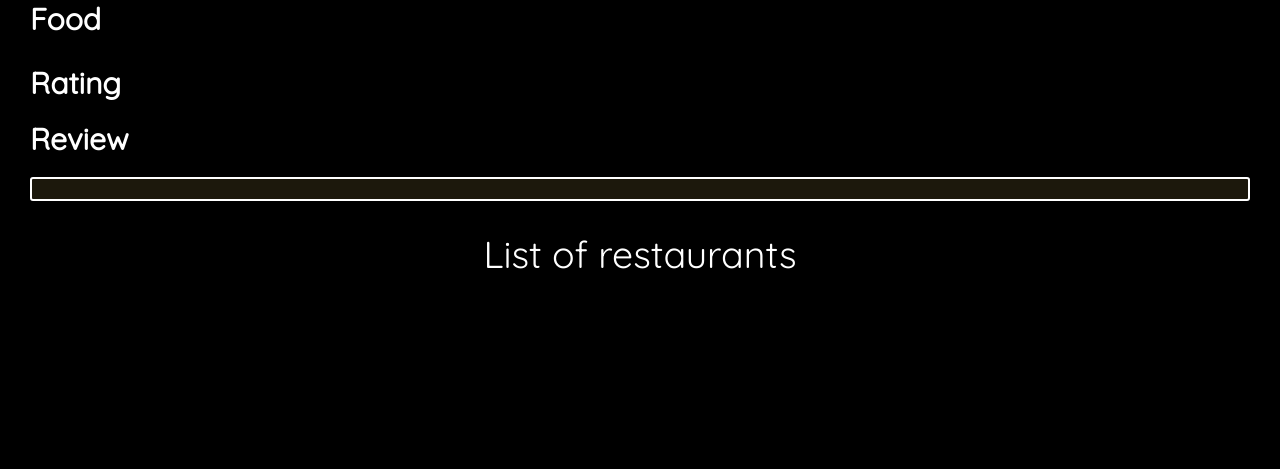
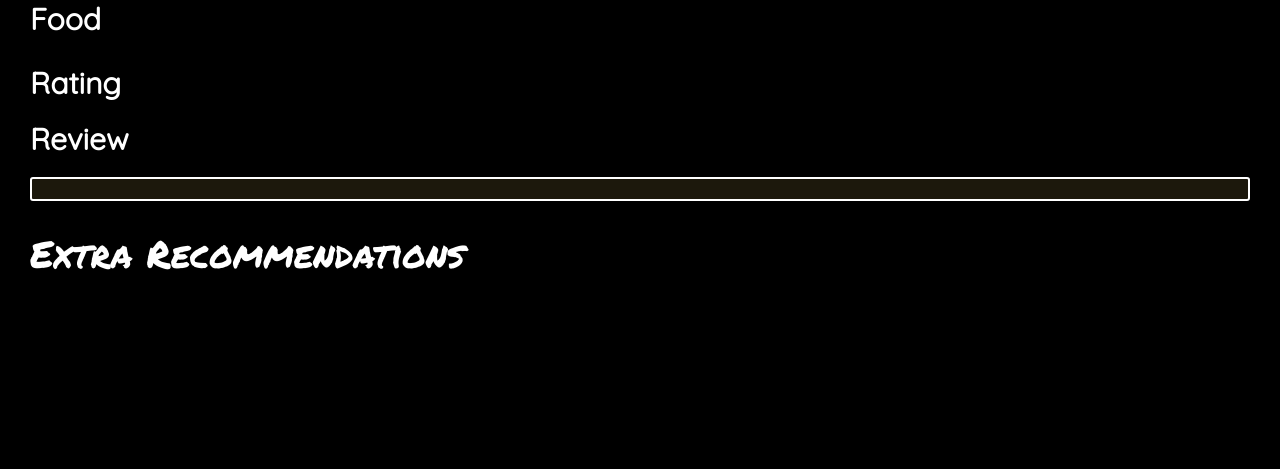
Before and after one commit to BApillli/AH, a Flask app: template Project2/templates/secondpage.html in a window 1280 px wide. Shown: the part 330-799 px from the top of the page. Run offline with Flask 2, Linux system fonts and the light colour scheme; the template is opened without the code that fills it, so the values that code supplies are empty; some libraries are stand-ins or nearby versions; some web fonts are replaced.

Commit message:
added addressed

```diff
--- a/Project2/main.py
+++ b/Project2/main.py
@@ -4,8 +4,8 @@ import json
 import datetime
 import re
 
-graph = Graph("bolt://127.0.0.1:8000", auth=("neo4j", "yelpme"))
-#graph = Graph("bolt://35.224.32.106:8000", auth=("neo4j", "yelpme"))
+#graph = Graph("bolt://127.0.0.1:8000", auth=("neo4j", "yelpme"))
+graph = Graph("bolt://35.224.32.106:8000", auth=("neo4j", "yelpme"))
 
 def main():
     store = graph.run("MATCH (n:Business) RETURN n").data()
--- a/Project2/static/main.css
+++ b/Project2/static/main.css
@@ -193,6 +193,7 @@ option, select {
     border: 2px solid  rgb(28, 24, 12);
     padding: 10px;
     border-radius: 5px;
+    background-color: rgb(64,224,208)
   }
 
   .divImg {
--- a/Project2/templates/secondpage.html
+++ b/Project2/templates/secondpage.html
@@ -180,7 +180,9 @@
             <div class='container-fluid'>
                 <div class='row' style='width: 100%;'>
                     <div class="col-12 col-sm-12 col-md-12 col-lg-12 col-xl-12">
-                        <h1 class="text-center text-white">List of restaurants </h1>
+                        <div>
+                            <h1 class="text-white heading" style="margin-bottom: 25px; font-family: Permanent Marker;">Extra Recommendations</h1>
+                        </div>
                     </div>
                 </div>
             </div>
@@ -189,9 +191,18 @@
                 <div class='row' style='width: 100%;'>
                     {%for i in range (0,len)%}
                         <div class="col-12 col-sm-12 col-md-3 col-lg-3 col-xl-3" style='margin: auto; margin-bottom: 10px'>
-                            <div class = "boxed text-white" style='width: 100%; height: 100%;'>
-                                <p>{{res_names[i]['name']}}</p>
-                                <p>{{trading[i]}}</p>
+                            <div class = "text-white boxed " style='width: 100%; height: 100%;'>
+                                <p style="margin-bottom: 15px; font-family: Creepster Caps;">{{res_names[i]['name']}}</p>
+                                <h5 class='text-white second-label' >Trading Hours:</h5>
+
+                                <p >{{trading[i]}}</p>
+                                <h5 class='text-white second-label'>Address:</h5>
+
+                                <p><address class="text-white" align= "left">
+                                    {{extra_adresses[i]}}
+                                </address></p>
+                                <h5 class='text-white second-label'>Rating:</h5>
+
                                 {% if stars[i] == 1  %}
                                 <span class="fa fa-star checked"></span>
                                 <span class="fa fa-star"></span>
```
Also changed, not shown: 2 other files.
